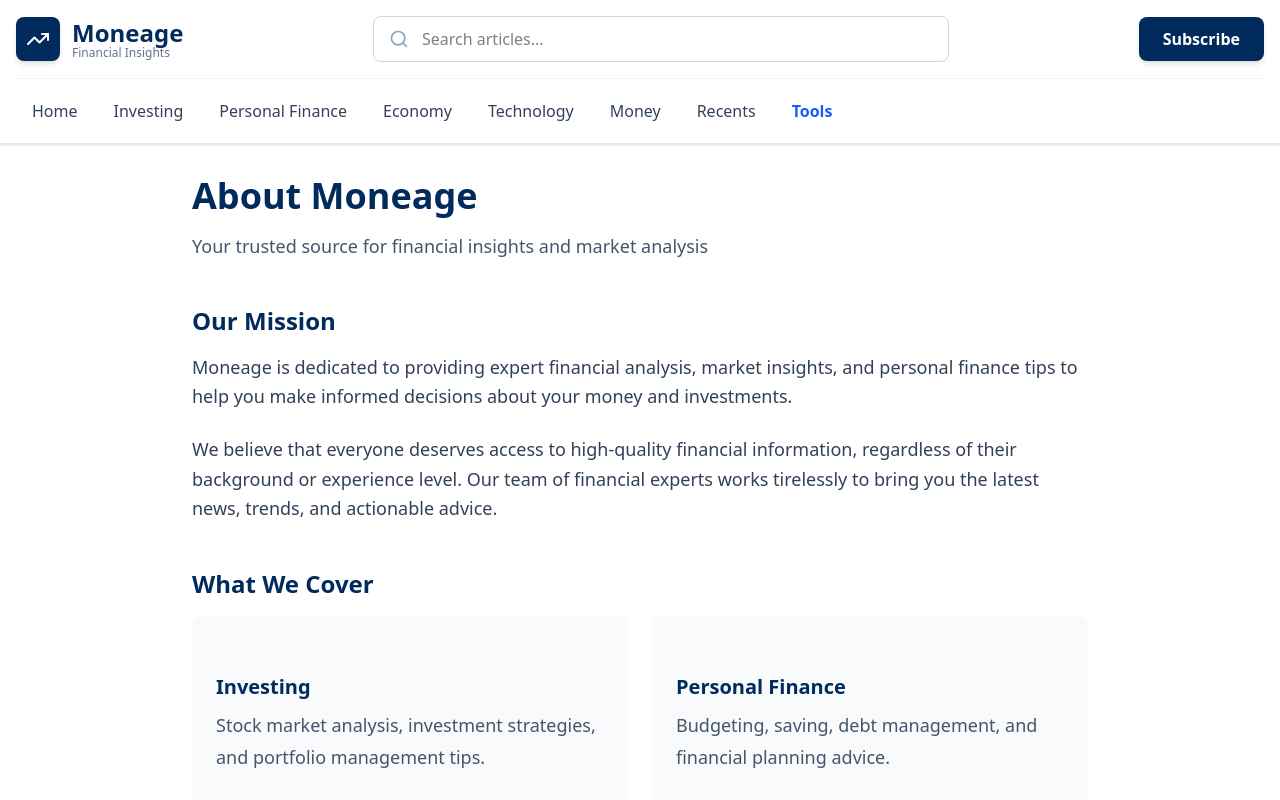
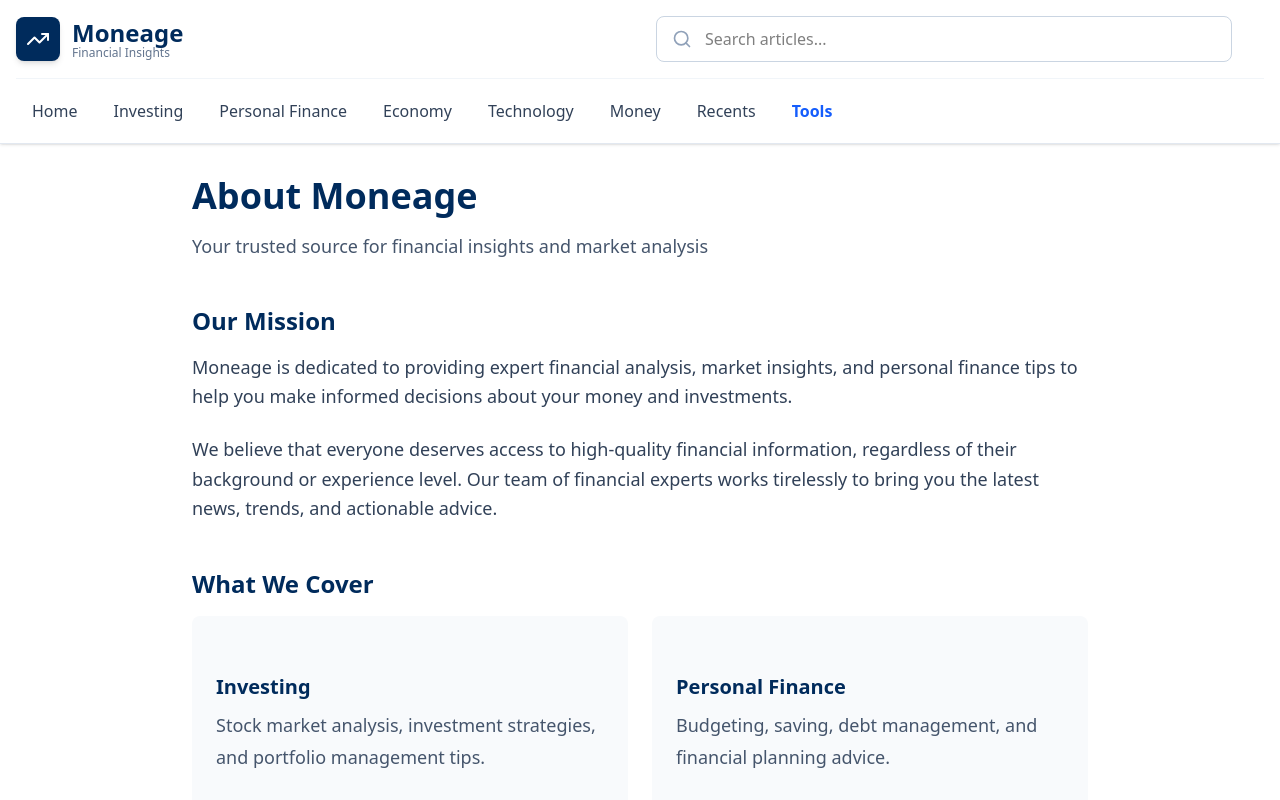
Before and after one commit to Moneage/moneage, a Next.js app in the folder frontend/: page /about in a window 1280 px wide. Shown: the top 800 px of the page. Built offline with nearby package versions, Linux system fonts and the light colour scheme; no server answers.

Commit message:
Remove Subscribe button from navbar
- Removed Subscribe button from homepage header
- Will re-add once email manager is configured
- Per user request

```diff
--- a/frontend/components/Navbar.tsx
+++ b/frontend/components/Navbar.tsx
@@ -46,13 +46,6 @@ export default function Navbar() {
                             />
                         </div>
                     </form>
-
-                    {/* Subscribe Button */}
-                    <div className="hidden lg:block">
-                        <button className="bg-navy text-white px-6 py-2.5 rounded-lg font-semibold hover:bg-blue-800 transition-all duration-200 shadow-md hover:shadow-lg">
-                            Subscribe
-                        </button>
-                    </div>
                 </div>
 
                 {/* Navigation Links */}
```
